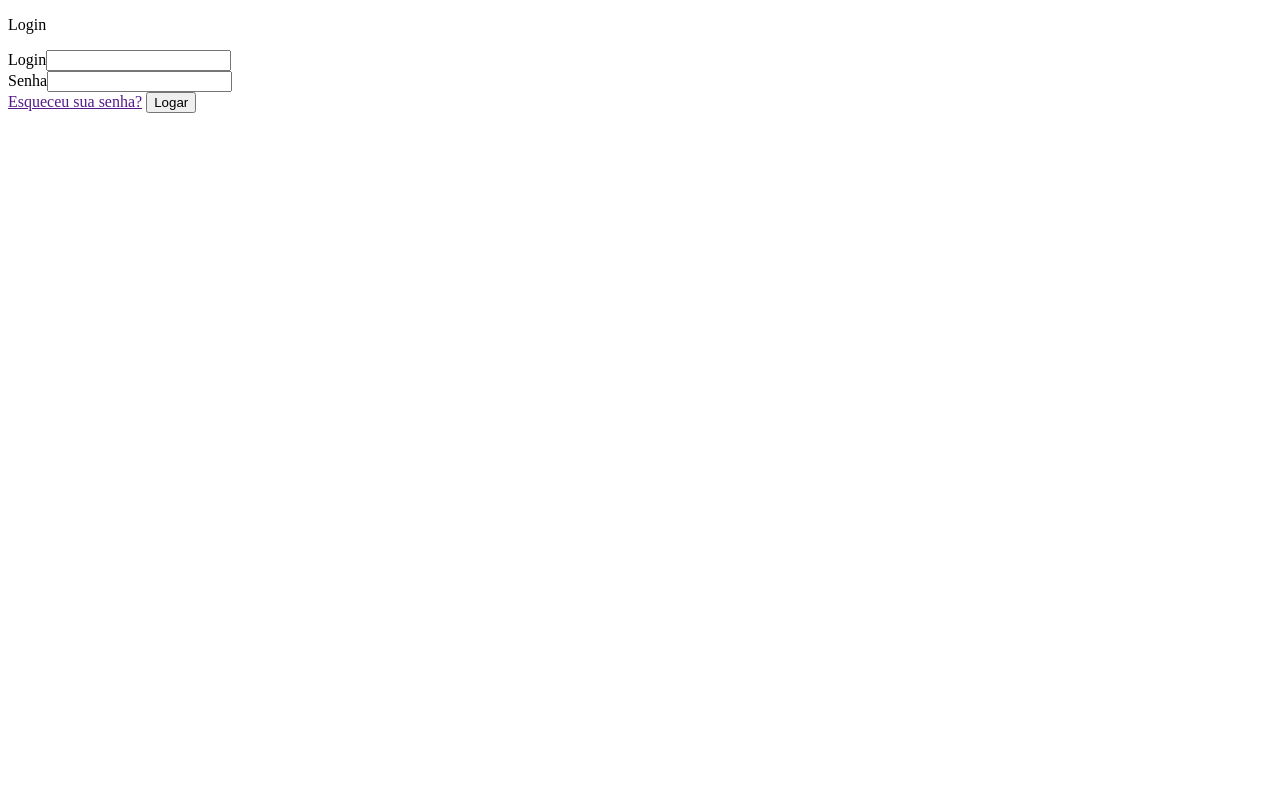
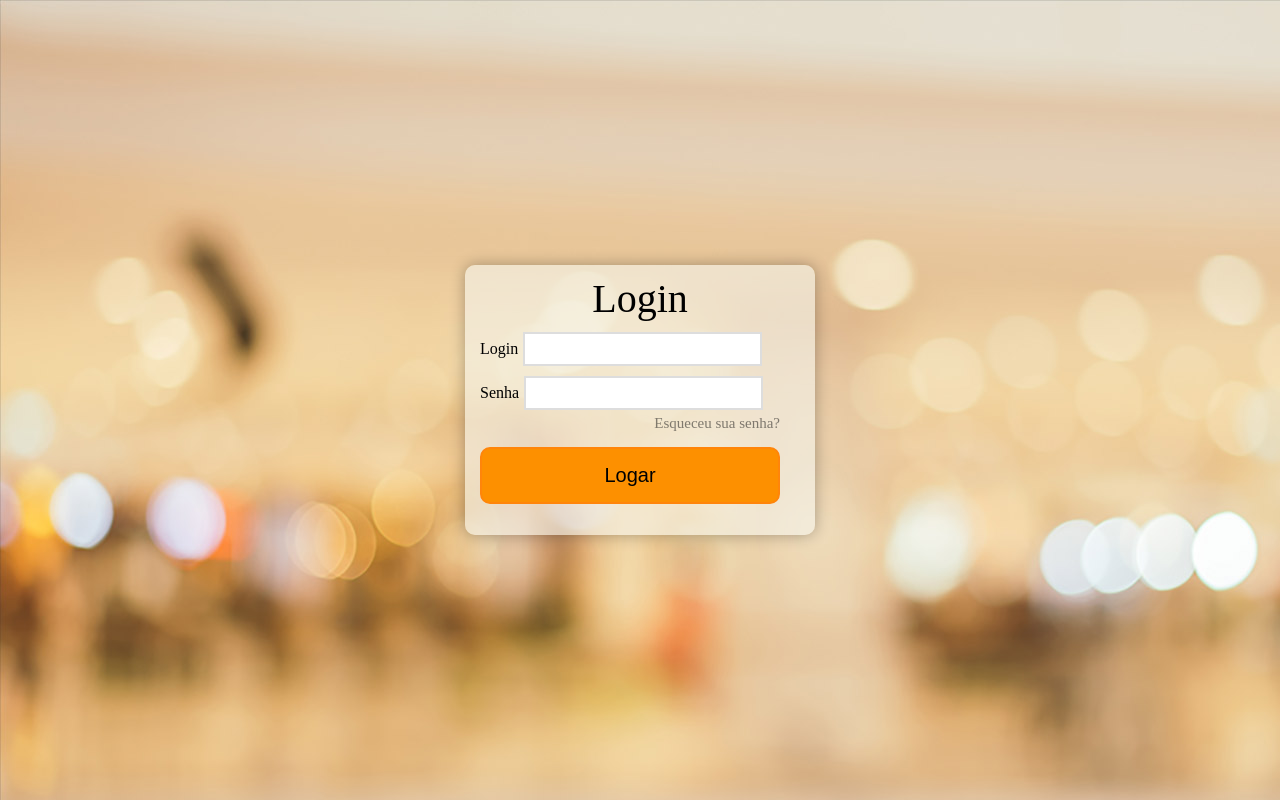
Before and after one commit to Gustavo2307/Exerc-cios-Aula5, a plain HTML site: page Exer3/exer3.html in a window 1280 px wide. Drawn offline with Linux system fonts and the light colour scheme.

Commit message:
Alterei o arquivo estilo.css

```diff
--- a/Exer3/css/estilo.css
+++ b/Exer3/css/estilo.css
@@ -0,0 +1,63 @@
+*{
+    margin: 0;
+    padding: 0;
+}
+
+body{
+    background-image: url("imagens/bg.jpg");
+    background-repeat: no-repeat;
+}
+
+#formulario{
+    width: 350px;
+    height: 270px;
+    background-color: rgba(245, 246, 237, 0.6);
+    margin: auto;
+    border-radius: 10px;
+    position: absolute;
+    top: 0;
+    bottom: 0;
+    left: 0;
+    right: 0;
+    box-shadow: 0 0 15px rgba(0, 0, 0, 0.30);
+    padding: 10px;
+    box-sizing: border-box;
+}
+
+#formulario form{
+    width: 300px;
+    padding: 5px;
+}
+
+#formulario p{
+    text-align: center;
+    font-size: 30pt;
+    margin: 0;
+}
+
+.campos{
+    height: 30px;
+    border: 2px solid #ddd;
+    padding-left: 5px;
+    width: 230px;
+    margin: 5px;
+}
+
+a{
+    text-align: right;
+    font-size: 15px;
+    color: rgba(13, 13, 13, 0.5);
+    text-decoration: none;
+    display: block;
+}
+
+#logar{
+    width: 100%;
+    font-size: 20px;
+    background-color: rgb(253, 144, 0);
+    text-align: center;
+    border: 2px solid rgb(255, 133, 10);
+    padding: 15px;
+    margin-top: 15px;
+    border-radius: 10px;
+}
--- a/Exer3/exer3.html
+++ b/Exer3/exer3.html
@@ -4,7 +4,7 @@
 <head>
 	<meta charset="utf-8">
 	<title>Exercício 3 - Tela Login</title>
-
+	<link rel="stylesheet" href="css/estilo.css">
 </head>
 <body>
 	<div id="formulario">
@@ -16,8 +16,8 @@
 			<div class="campo">
 				<span>Senha</span><input type="text" name="senha" placeholder="" class="campos"/>
 			</div>
-			<a href="">Esqueceu sua senha?</a>
-			<input type="submit" value="Logar" id="logar">
+			<a href="#">Esqueceu sua senha?</a>
+			<input type="submit" value="Logar"  id="logar">
 		</form>
 	</div>
 
```
Also changed, not shown: Exer3/css/imagens/bg.jpg (renamed from Exer3/imagens/bg.jpg).
